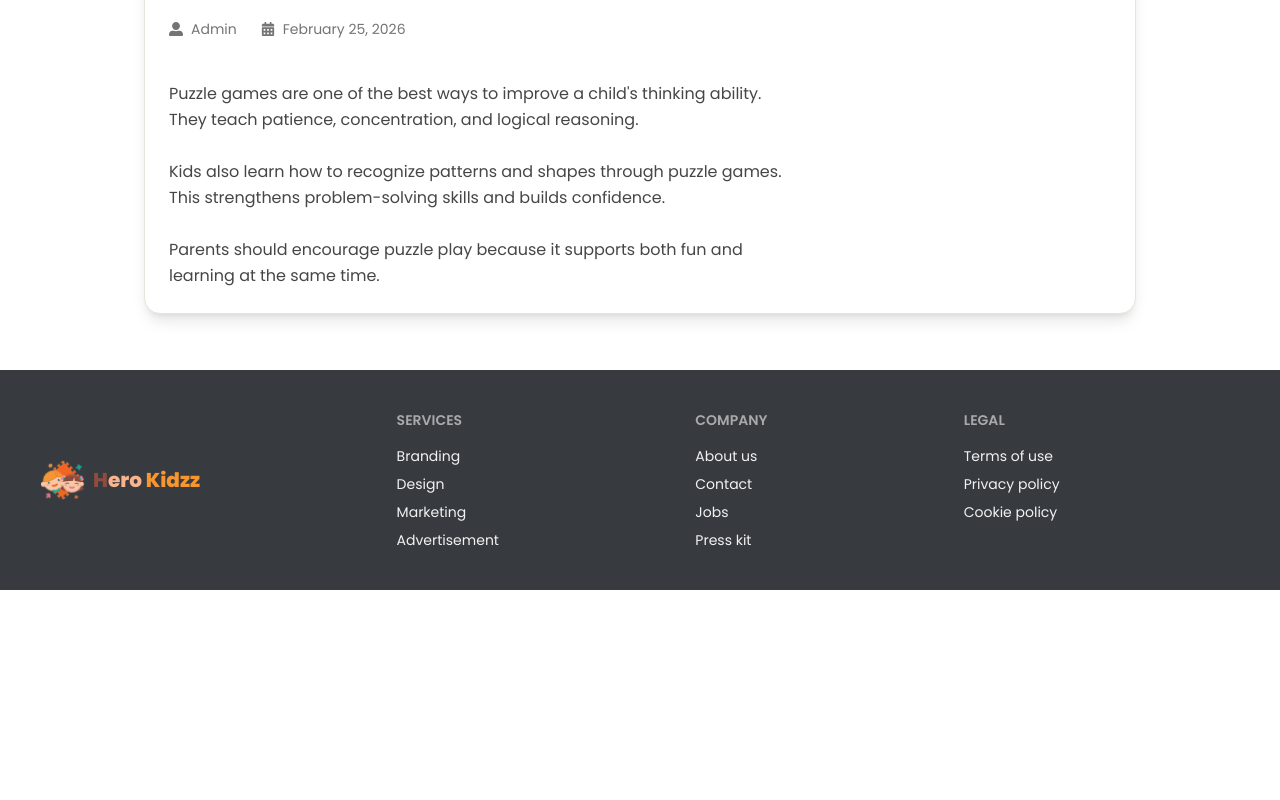
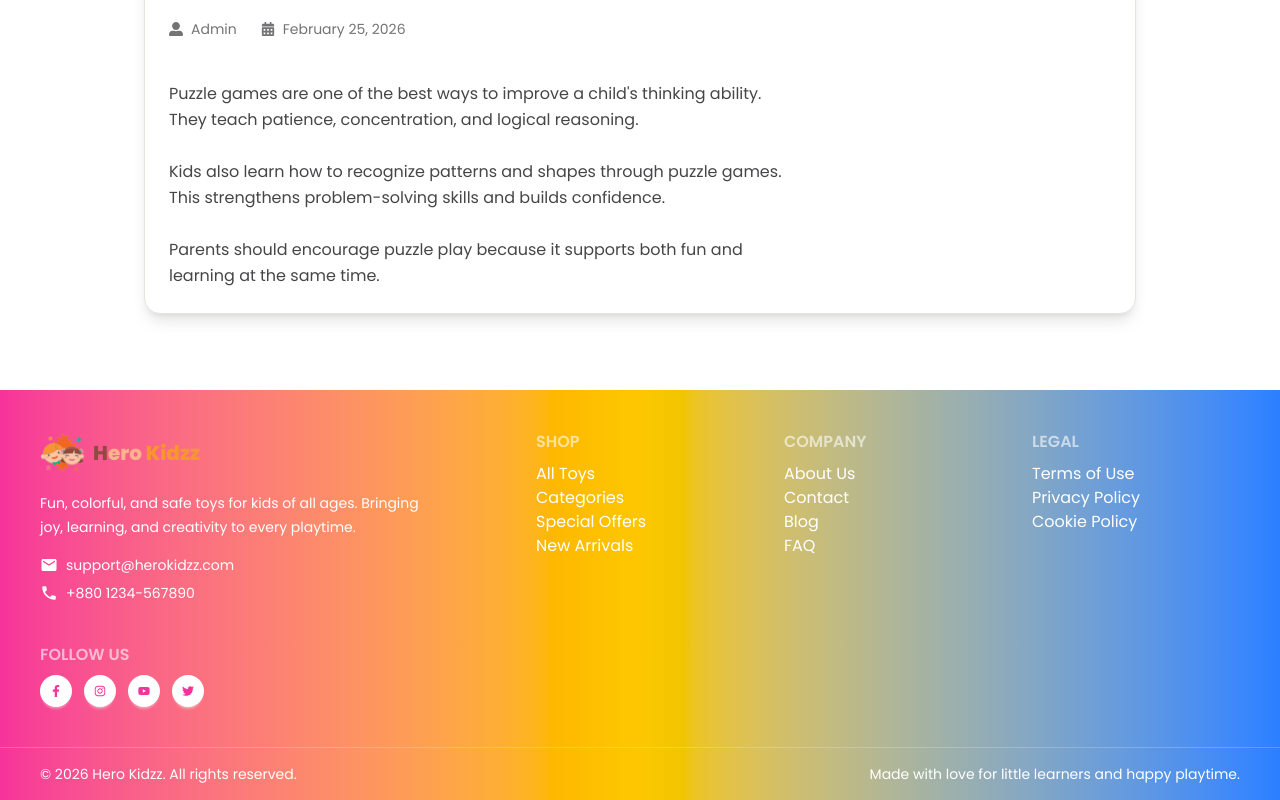
Before and after one commit to codewitharafath6688/hero-kidzz, a Next.js app: page /blog in a window 1280 px wide. Shown: the part 1895-2695 px from the top of the page. Before the commit the page ends 2485 px from the top, so only its background shows below. Built offline with nearby package versions, Linux system fonts and the light colour scheme; no server answers.

Commit message:
again update for responsive

```diff
--- a/src/components/Home/Banner.jsx
+++ b/src/components/Home/Banner.jsx
@@ -4,16 +4,37 @@ import { fontBangla } from "@/app/layout";
 
 const Banner = () => {
   return (
-    <div className="flex justify-around items-center">
-      <div className="space-y-4">
-        <h2 className={`${fontBangla.className} text-6xl font-semibold`}>শিশুর জন্য <span className="text-[#F7962F] leading-19.5">সুন্দর ভবিষ্যত</span> <br/> প্রদান করুন</h2>
-        <p className="text-gray-700">Buy every toy up to 15% discount</p>
-        <button className="btn border-[#F7962F] bg-white border-2 hover:bg-[#F7962F]">Explore More</button>
+    <section className="px-4 py-8 sm:px-6 md:px-10 lg:px-16">
+      <div className="flex flex-col-reverse items-center justify-between gap-8 lg:flex-row">
+        <div className="space-y-4 text-center lg:max-w-xl lg:text-left">
+          <h2
+            className={`${fontBangla.className} text-3xl font-semibold leading-snug sm:text-4xl md:text-5xl lg:text-6xl`}
+          >
+            আপনার শিশুকে দিন একটি <br />
+            <span className="text-[#F7962F]">সুন্দর ভবিষ্যত</span>
+          </h2>
+
+          <p className="text-sm text-gray-700 sm:text-base md:text-lg">
+            Buy every toy up to 15% discount
+          </p>
+
+          <button className="btn border-2 border-[#F7962F] bg-white text-black hover:bg-[#F7962F] hover:text-white">
+            Explore More
+          </button>
+        </div>
+
+        <div className="w-full max-w-xs sm:max-w-sm md:max-w-md lg:max-w-lg">
+          <Image
+            alt="Buy every toy up to 15% discount"
+            src="/assets/hero.png"
+            width={500}
+            height={400}
+            className="h-auto w-full object-contain"
+            priority
+          />
+        </div>
       </div>
-      <div>
-        <Image alt="Buy every toy up to 15% discount" src={"/assets/hero.png"} width={500} height={400}/>
-      </div>
-    </div>
+    </section>
   );
 };
 
--- a/src/components/layouts/Footer.jsx
+++ b/src/components/layouts/Footer.jsx
@@ -1,35 +1,135 @@
+import Link from "next/link";
 import React from "react";
+import {
+  FaFacebookF,
+  FaInstagram,
+  FaYoutube,
+  FaTwitter,
+} from "react-icons/fa";
+import { MdEmail, MdPhone } from "react-icons/md";
 import Logo from "./Logo";
 
 const Footer = () => {
   return (
-    <div>
-      <footer className="footer  sm:footer-horizontal text-neutral-content bg-neutral p-10">
-        <aside className="my-auto">
-          <Logo/>
-        </aside>
-        <nav>
-          <h6 className="footer-title">Services</h6>
-          <a className="link link-hover">Branding</a>
-          <a className="link link-hover">Design</a>
-          <a className="link link-hover">Marketing</a>
-          <a className="link link-hover">Advertisement</a>
-        </nav>
-        <nav>
-          <h6 className="footer-title">Company</h6>
-          <a className="link link-hover">About us</a>
-          <a className="link link-hover">Contact</a>
-          <a className="link link-hover">Jobs</a>
-          <a className="link link-hover">Press kit</a>
-        </nav>
-        <nav>
-          <h6 className="footer-title">Legal</h6>
-          <a className="link link-hover">Terms of use</a>
-          <a className="link link-hover">Privacy policy</a>
-          <a className="link link-hover">Cookie policy</a>
-        </nav>
-      </footer>
-    </div>
+    <footer className="mt-5 bg-gradient-to-r from-pink-500 via-yellow-400 to-blue-500 text-white">
+      <div className="mx-auto max-w-7xl px-5 py-10 sm:px-8 lg:px-10">
+        <div className="grid grid-cols-1 gap-10 text-center sm:grid-cols-2 sm:text-left lg:grid-cols-5">
+          <aside className="flex flex-col items-center space-y-4 sm:items-start lg:col-span-2">
+            <Logo />
+
+            <p className="max-w-sm text-sm leading-6">
+              Fun, colorful, and safe toys for kids of all ages. Bringing joy,
+              learning, and creativity to every playtime.
+            </p>
+
+            <div className="space-y-2 text-sm">
+              <div className="flex items-center justify-center gap-2 sm:justify-start">
+                <MdEmail className="text-lg" />
+                <span className="break-all">support@herokidzz.com</span>
+              </div>
+              <div className="flex items-center justify-center gap-2 sm:justify-start">
+                <MdPhone className="text-lg" />
+                <span>+880 1234-567890</span>
+              </div>
+            </div>
+          </aside>
+
+          <nav className="flex flex-col items-center sm:items-start">
+            <h6 className="footer-title text-white">Shop</h6>
+            <Link href="/shop" className="link link-hover">
+              All Toys
+            </Link>
+            <Link href="/categories" className="link link-hover">
+              Categories
+            </Link>
+            <Link href="/offers" className="link link-hover">
+              Special Offers
+            </Link>
+            <Link href="/new-arrivals" className="link link-hover">
+              New Arrivals
+            </Link>
+          </nav>
+
+          <nav className="flex flex-col items-center sm:items-start">
+            <h6 className="footer-title text-white">Company</h6>
+            <Link href="/about" className="link link-hover">
+              About Us
+            </Link>
+            <Link href="/contact" className="link link-hover">
+              Contact
+            </Link>
+            <Link href="/blogs" className="link link-hover">
+              Blog
+            </Link>
+            <Link href="/faq" className="link link-hover">
+              FAQ
+            </Link>
+          </nav>
+
+          <nav className="flex flex-col items-center sm:items-start">
+            <h6 className="footer-title text-white">Legal</h6>
+            <Link href="/terms" className="link link-hover">
+              Terms of Use
+            </Link>
+            <Link href="/privacy" className="link link-hover">
+              Privacy Policy
+            </Link>
+            <Link href="/cookies" className="link link-hover">
+              Cookie Policy
+            </Link>
+          </nav>
+
+          <nav className="flex flex-col items-center sm:items-start">
+            <h6 className="footer-title text-white">Follow Us</h6>
+            <div className="flex flex-wrap justify-center gap-3 sm:justify-start">
+              <a
+                href="https://facebook.com"
+                target="_blank"
+                rel="noopener noreferrer"
+                aria-label="Facebook"
+                className="btn btn-circle btn-sm border-none bg-white text-pink-500 hover:bg-yellow-200"
+              >
+                <FaFacebookF />
+              </a>
+              <a
+                href="https://instagram.com"
+                target="_blank"
+                rel="noopener noreferrer"
+                aria-label="Instagram"
+                className="btn btn-circle btn-sm border-none bg-white text-pink-500 hover:bg-yellow-200"
+              >
+                <FaInstagram />
+              </a>
+              <a
+                href="https://youtube.com"
+                target="_blank"
+                rel="noopener noreferrer"
+                aria-label="YouTube"
+                className="btn btn-circle btn-sm border-none bg-white text-pink-500 hover:bg-yellow-200"
+              >
+                <FaYoutube />
+              </a>
+              <a
+                href="https://twitter.com"
+                target="_blank"
+                rel="noopener noreferrer"
+                aria-label="Twitter"
+                className="btn btn-circle btn-sm border-none bg-white text-pink-500 hover:bg-yellow-200"
+              >
+                <FaTwitter />
+              </a>
+            </div>
+          </nav>
+        </div>
+      </div>
+
+      <div className="border-t border-white/20">
+        <div className="mx-auto flex max-w-7xl flex-col items-center justify-between gap-2 px-5 py-4 text-center text-sm sm:px-8 md:flex-row md:text-left lg:px-10">
+          <p>© {new Date().getFullYear()} Hero Kidzz. All rights reserved.</p>
+          <p>Made with love for little learners and happy playtime.</p>
+        </div>
+      </div>
+    </footer>
   );
 };
 
--- a/src/components/layouts/Navber.jsx
+++ b/src/components/layouts/Navber.jsx
@@ -9,7 +9,7 @@ const Navber = () => {
   const nav = (
     <>
       <li>
-        <NavLinks href={"/"}>Home</NavLinks>{" "}
+        <NavLinks href={"/"}>Home</NavLinks>
       </li>
       <li>
         <NavLinks href={"/products"}>Products</NavLinks>
@@ -22,9 +22,11 @@ const Navber = () => {
       </li>
     </>
   );
+
   return (
-    <div>
-      <div className="navbar bg-base-100">
+    <div className="sticky top-0 z-50 bg-base-100 ">
+      <div className="navbar max-w-7xl mx-auto px-4">
+        {/* LEFT */}
         <div className="navbar-start">
           <div className="dropdown">
             <div tabIndex={0} role="button" className="btn btn-ghost lg:hidden">
@@ -35,37 +37,38 @@ const Navber = () => {
                 viewBox="0 0 24 24"
                 stroke="currentColor"
               >
-                {" "}
                 <path
                   strokeLinecap="round"
                   strokeLinejoin="round"
                   strokeWidth="2"
                   d="M4 6h16M4 12h8m-8 6h16"
-                />{" "}
+                />
               </svg>
             </div>
+
             <ul
-              tabIndex="-1"
-              className="menu menu-sm dropdown-content bg-base-100 rounded-box z-1 mt-3 w-52 p-2 shadow"
+              tabIndex={0}
+              className="menu menu-sm dropdown-content bg-base-100 rounded-box z-50 mt-3 w-52 p-2 shadow"
             >
               {nav}
             </ul>
           </div>
+
           <Logo />
         </div>
+
+        {/* CENTER */}
         <div className="navbar-center hidden lg:flex">
           <ul className="menu menu-horizontal px-1">{nav}</ul>
         </div>
+
+        {/* RIGHT */}
         <div className="navbar-end space-x-3">
           <Link className="btn text-white bg-[#F7962F]" href={"/cart"}>
-            <GrCart/>
+            <GrCart />
           </Link>
-          {/* <Link href={"/login"}>
-            <button className="btn bg-white border-[#F7962F] border-2 hover:bg-[#F7962F]">
-                Login
-            </button>
-          </Link> */}
-          <AuthButton></AuthButton>
+
+          <AuthButton />
         </div>
       </div>
     </div>
```
Also changed, not shown: src/actions/server/cart.js (+82 -35 lines), src/app/cart/page.jsx (+27 -17 lines), src/components/cards/ProductCart.jsx (+9 -15 lines), src/components/cart/Cart.jsx (+12 -6 lines).
